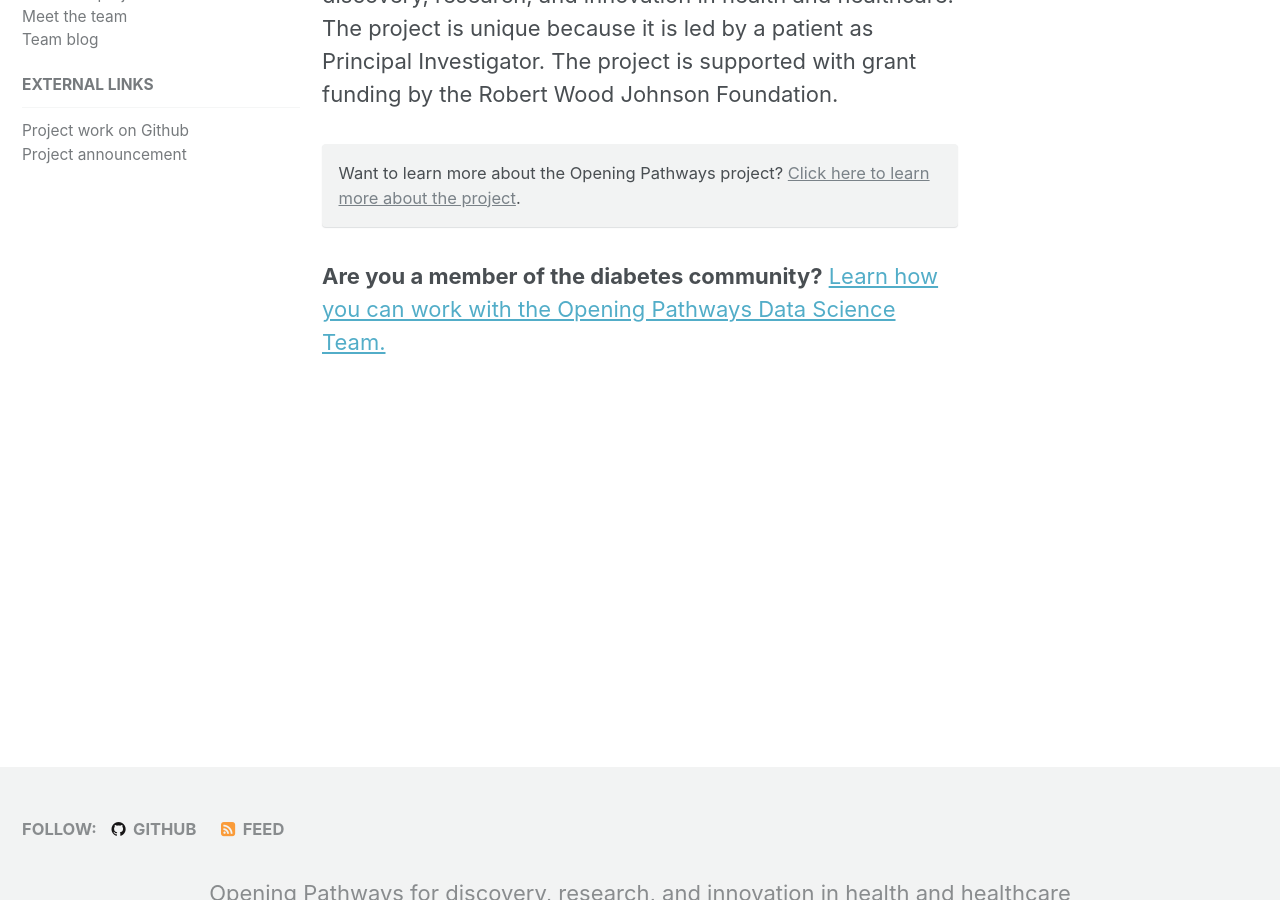
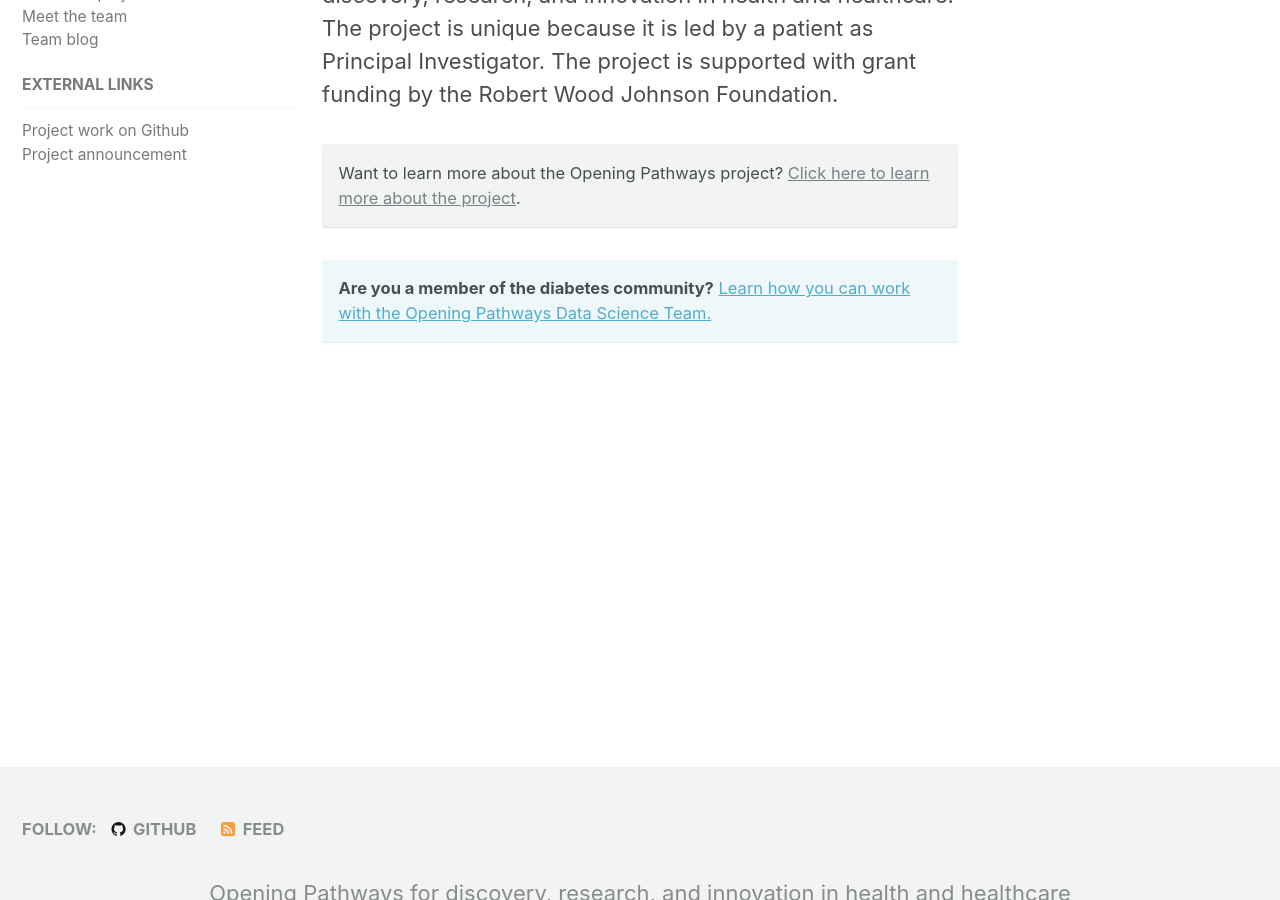
Before and after one commit to opening-pathways/website, a Jekyll site: the page built from index.html, in a window 1280 px wide and 900 px high, scrolled down 562 px. Built offline with Jekyll 4.4.1, drawn with Linux system fonts in a browser that asks for light colours.

Commit message:
Fix callout formatting

```diff
--- a/index.html
+++ b/index.html
@@ -10,4 +10,4 @@ This project is a collaboration between patients and traditional researchers to
 
 <p class="notice--primary"> Want to learn more about the Opening Pathways project? <a href="/about">Click here to learn more about the project</a>.</p>
 
-<p><class="notice--info"><strong>Are you a member of the diabetes community?</strong> <a href="/work-with-data-science-team">Learn how you can work with the Opening Pathways Data Science Team.</a></p>
+<p class="notice--info"><strong> Are you a member of the diabetes community?</strong> <a href="/work-with-data-science-team">Learn how you can work with the Opening Pathways Data Science Team.</a></p>
```
